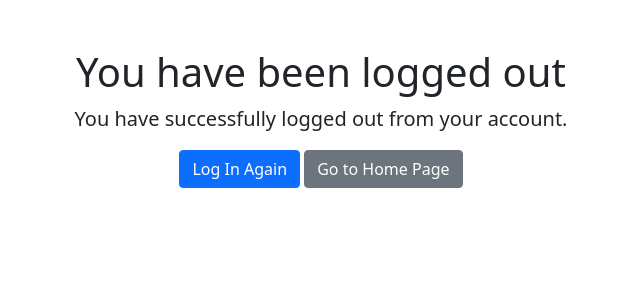
After one commit to E-Stanislav/movie_booking, a Flask app: page /logout in a window 1280 px wide. The commit adds this page. Shown: the top 300 px of the page, without its empty margins (319-959 px from the left). Run offline with Flask 3, Linux system fonts and the light colour scheme; some libraries are stand-ins or nearby versions.

Commit message:
[features] add logout method

```diff
--- a/routes/auth_routes.py
+++ b/routes/auth_routes.py
@@ -1,7 +1,7 @@
 from flask import Blueprint, request, jsonify, render_template, redirect, url_for, session
 from app import db, bcrypt
 from models import User
-from flask_jwt_extended import create_access_token, set_access_cookies
+from flask_jwt_extended import create_access_token, set_access_cookies, unset_jwt_cookies
 from datetime import timedelta
 
 auth_bp = Blueprint('auth', __name__)
@@ -36,3 +36,12 @@ def login():
 
         return render_template("login.html", error="Invalid credentials")
     return render_template('login.html')
+
+
+@auth_bp.route('/logout', methods=['POST', 'GET'])
+def logout():
+    # Очистка cookies и данных сессии
+    response = redirect(url_for('auth.login'))  # Перенаправление на страницу входа
+    unset_jwt_cookies(response)  # Удаление JWT cookies
+    session.clear()  # Очистка данных сессии
+    return render_template('logout.html')
--- a/templates/layout.html
+++ b/templates/layout.html
@@ -23,6 +23,9 @@
                 <li class="nav-item">
                     <a class="nav-link" href="/reservations">My Reservations</a>
                 </li>
+                <li class="nav-item">
+                    <a class="nav-link" href="/logout">LogOut</a>
+                </li>
             </ul>
         </div>
     </nav>
--- /dev/null
+++ b/templates/logout.html
@@ -0,0 +1,17 @@
+<!DOCTYPE html>
+<html lang="en">
+<head>
+    <meta charset="UTF-8">
+    <meta name="viewport" content="width=device-width, initial-scale=1.0">
+    <title>Logged Out</title>
+    <link rel="stylesheet" href="https://cdnjs.cloudflare.com/ajax/libs/bootstrap/5.1.3/css/bootstrap.min.css">
+</head>
+<body>
+    <div class="container text-center mt-5">
+        <h1>You have been logged out</h1>
+        <p class="lead">You have successfully logged out from your account.</p>
+        <a href="{{ url_for('auth.login') }}" class="btn btn-primary">Log In Again</a>
+        <a href="{{ url_for('main.home') }}" class="btn btn-secondary">Go to Home Page</a>
+    </div>
+</body>
+</html>
```
